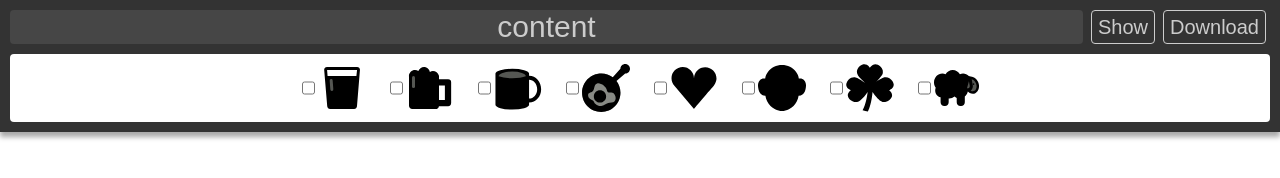
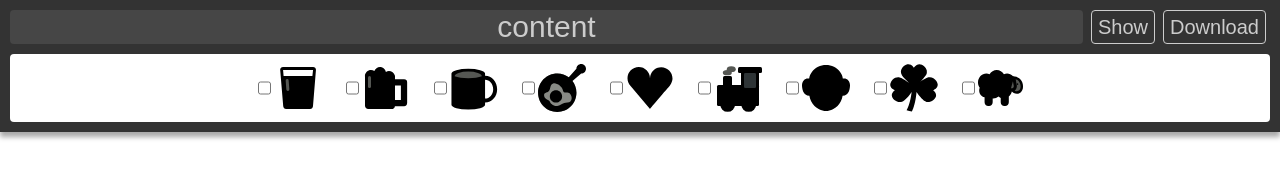
Before and after one commit to ThomasWeinert/QRCodeSymbols, a website: page index.html in a window 1280 px wide. Drawn offline with Linux system fonts and the light colour scheme.

Commit message:
Add locomotive

```diff
--- a/index.html
+++ b/index.html
@@ -27,7 +27,7 @@
       const symbols = document.querySelector('#symbols');
       [
         'beer-pint', 'beer-stein', 'cup', 'egg-in-pan',
-        'heart', 'monkey', 'shamrock', 'sheep'
+        'heart', 'locomotive', 'monkey', 'shamrock', 'sheep'
       ].forEach(
         (name) => {
           const image = document.createElement('object');
```
Also changed, not shown: symbols/locomotive.svg (added).
